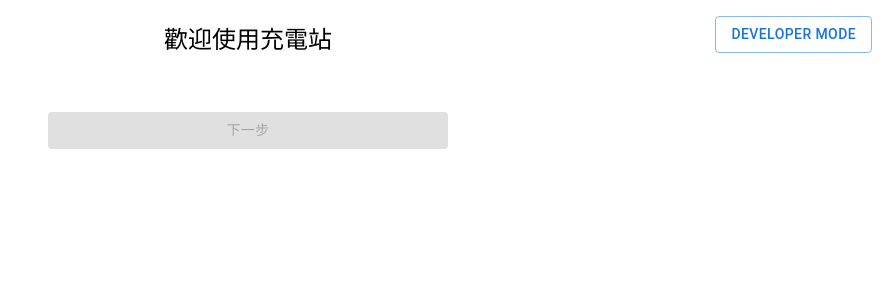
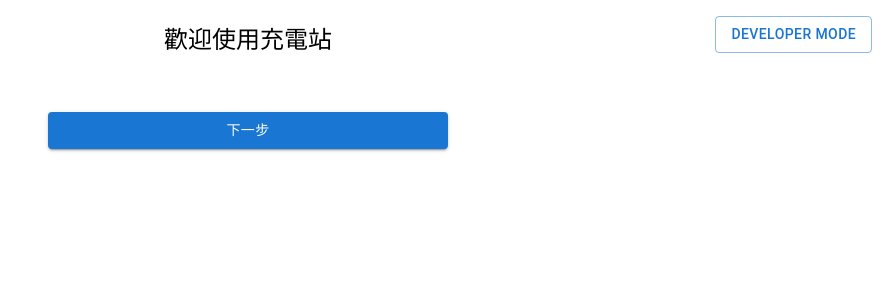
Before and after one commit to bobby0830/carpark2, a React (Create React App) app: page /spot/1 in a window 1280 px wide. Shown: the top 300 px of the page, without its empty margins (392-1280 px from the left). Built offline with nearby package versions, Linux system fonts and the light colour scheme.

Commit message:
fix: improve Welcome component button click handling

```diff
--- a/src/components/Welcome.tsx
+++ b/src/components/Welcome.tsx
@@ -26,6 +26,8 @@ const Welcome: React.FC<WelcomeProps> = ({ chargingStation }) => {
   }, [stationId]);
 
   const handleNext = () => {
+    console.log('點擊下一步按鈕', { parkingSpotId });
+
     if (!parkingSpotId) {
       setError('請輸入車位編號');
       return;
@@ -37,15 +39,20 @@ const Welcome: React.FC<WelcomeProps> = ({ chargingStation }) => {
     }
 
     // 檢查該車位是否已經在使用中
-    const isSpotInUse = chargingStation.currentRequest?.parkingSpotId === parkingSpotId ||
-      chargingStation.queue.some(req => req.parkingSpotId === parkingSpotId);
+    // 確保 queue 存在且是陣列
+    const isSpotInUse =
+      (chargingStation.currentRequest?.parkingSpotId === parkingSpotId) ||
+      (Array.isArray(chargingStation.queue) &&
+       chargingStation.queue.some(req => req.parkingSpotId === parkingSpotId));
 
     if (isSpotInUse) {
       setError('此車位已在充電或等待中');
       return;
     }
 
+    // 清除錯誤並導航到下一頁
     setError('');
+    console.log('導航到:', `/duration/${parkingSpotId}`);
     navigate(`/duration/${parkingSpotId}`);
   };
 
@@ -89,7 +96,7 @@ const Welcome: React.FC<WelcomeProps> = ({ chargingStation }) => {
           fullWidth
           variant="contained"
           onClick={handleNext}
-          disabled={!parkingSpotId || !!error}
+          disabled={!parkingSpotId} // 只在沒有輸入車位編號時禁用按鈕
         >
           下一步
         </Button>
```
